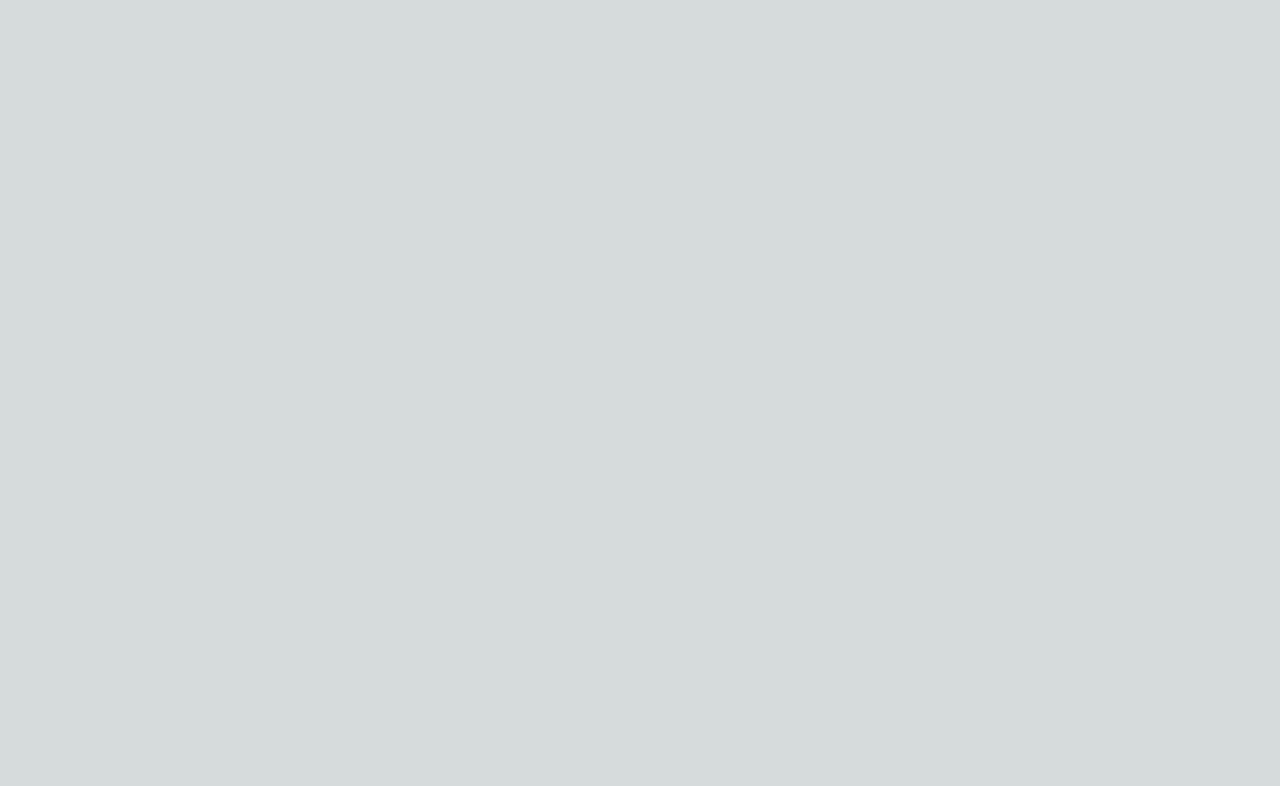
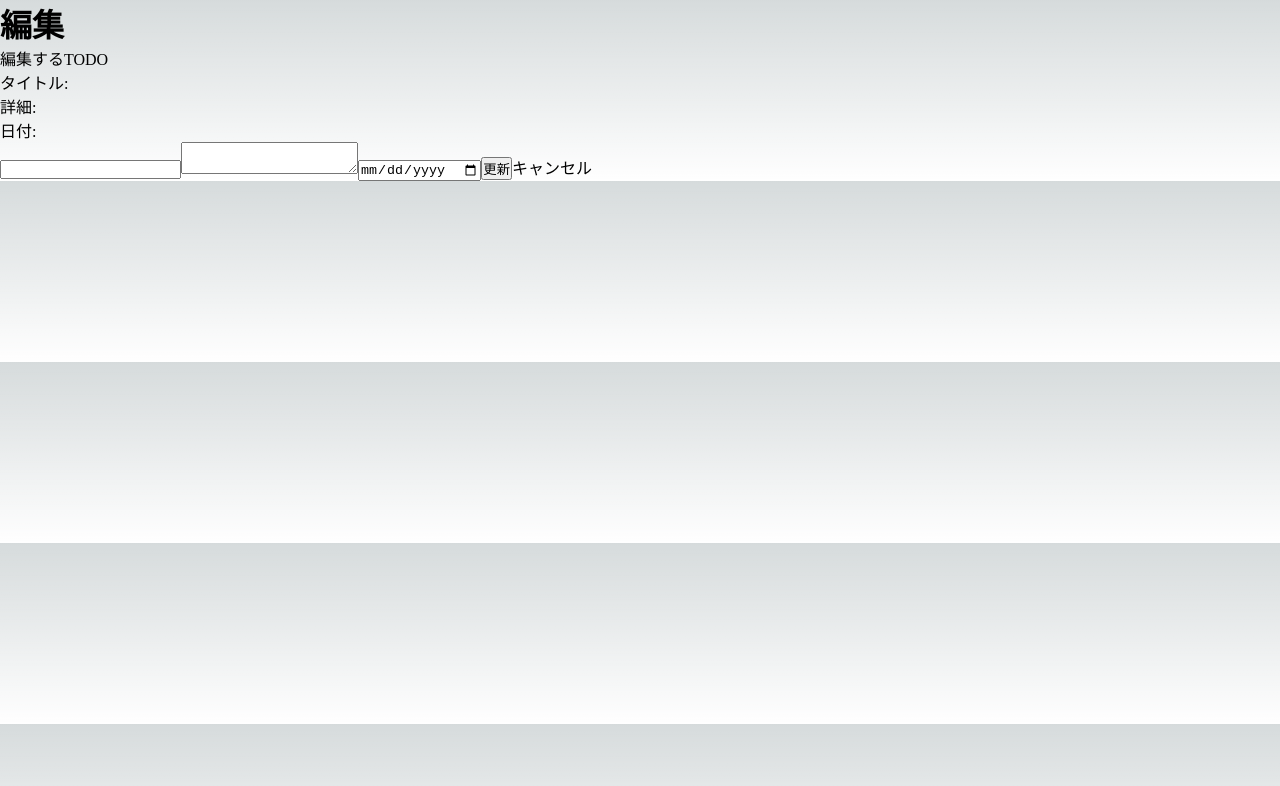
Before and after one commit to RyoTTT/nextTodo, a Next.js app: page /todos/id in a window 1280 px wide. Shown: the top 786 px of the page. Built offline with nearby package versions, Linux system fonts and the light colour scheme.

Commit message:
2/21更新　質問:todo/pages/todos/id.tsx L30~34

```diff
--- a/pages/todos/detail.tsx
+++ b/pages/todos/detail.tsx
@@ -16,8 +16,7 @@ const detail = () => {
             <p>{todo.date}</p>
 
             <button>削除</button>
-            //todoを遷移先ページに渡したい
-            <Link href="/todos/id"><button>編集</button></Link>
+            <Link href={{ pathname: '/todos/id', query: { ...todo } }}>確認</Link>
         </div>
       ))}
     </div>
--- a/pages/todos/id.tsx
+++ b/pages/todos/id.tsx
@@ -1,12 +1,52 @@
-import { TodoList } from '@/atoms/atoms';
-import React from 'react'
+import { TodoList, TodoType } from '@/atoms/atoms';
+import Link from 'next/link';
+import { useRouter } from 'next/router';
+import React, { useState } from 'react'
 import { useRecoilValue } from 'recoil';
 
 const id = () => {
+    const [editTodo, setEditTodo] = useState<TodoType>();
+    const [editText,setEditText] = useState<string>("");
+    const [editDetail,  setEditDetail] = useState<string>("");
+    const [editDate , setEditDate] = useState<string>("");
+
     const todos = useRecoilValue(TodoList);
+    const router = useRouter();
+
+    const Edittext = (e:React.ChangeEvent<HTMLInputElement>) => {
+        e.preventDefault();
+        setEditText(e.target.value);
+    }
+    const EditDetail = (e:React.ChangeEvent<HTMLTextAreaElement>) => {
+        e.preventDefault();
+        setEditDetail(e.target.value);
+    }
+    const EditDate = (e:React.ChangeEvent<HTMLInputElement>) => {
+        e.preventDefault();
+        setEditDate(e.target.value);
+    }
+    const updateTodo = () => {
+        const newTodo:TodoType = {
+            id:router.query.id,
+            text:editText,
+            state:router.query.state,
+            detail:editDetail,
+            date:editDate
+        }
+        setEditTodo(newTodo);
+    }
   return (
     <div>
-
+        <h1>編集</h1>
+        <p>編集するTODO</p>
+        <p>タイトル:{router.query.text}</p>
+        <p>詳細:{router.query.detail}</p>
+        <p>日付:{router.query.date}</p>
+        <input type="text" onChange={Edittext}></input>
+        <textarea onChange={EditDetail}></textarea>
+        <input type="date" onChange={EditDate}></input>
+        <button onClick={updateTodo}>更新</button>
+        <Link href="/todos/detail">キャンセル</Link>
     </div>
   )
 }
```
